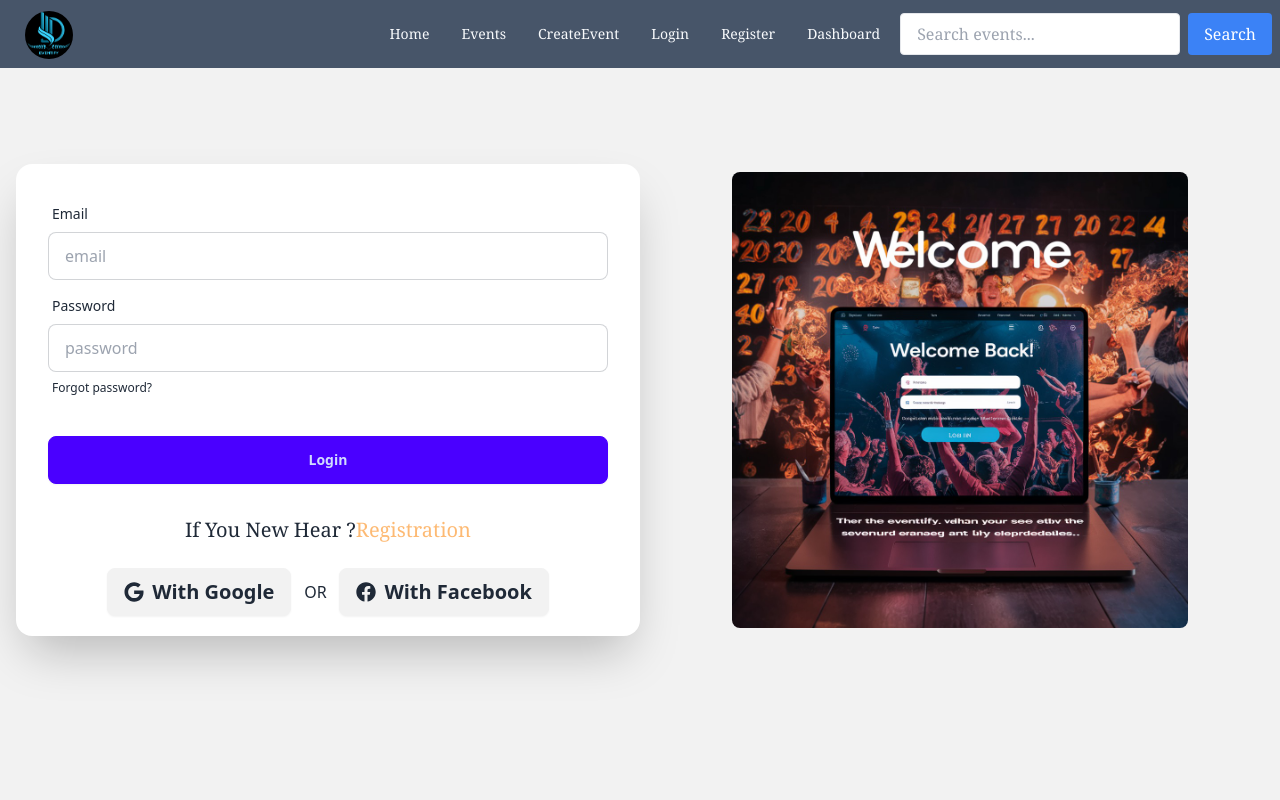
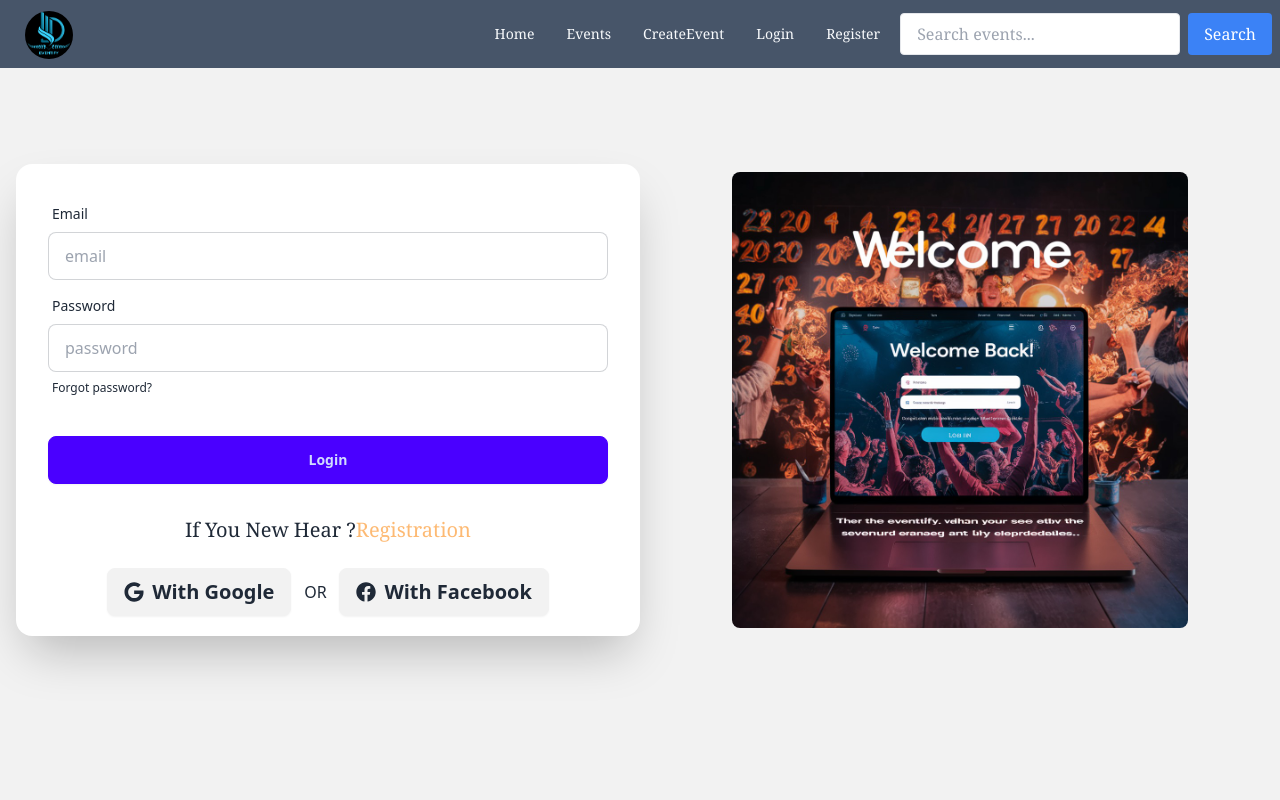
Before and after one commit to abuhanifornob/eventify_clinet, a React (Vite) app: page /login in a window 1280 px wide. Shown: the top 800 px of the page. Built offline with nearby package versions, Linux system fonts and the light colour scheme; no server answers.

Commit message:
Logout State

```diff
--- a/src/components/Navbar.jsx
+++ b/src/components/Navbar.jsx
@@ -99,9 +99,11 @@ const Navbar = () => {
               </>
             )}
 
-            <li>
-              <Link to={"/dashboard"}>Dashboard</Link>
-            </li>
+            {user && (
+              <li>
+                <Link to={"/dashboard"}>Dashboard</Link>
+              </li>
+            )}
           </ul>
           <div>
             <form onSubmit={handleSearch} className="flex">
--- a/src/layouts/ProfileLayout.jsx
+++ b/src/layouts/ProfileLayout.jsx
@@ -14,6 +14,7 @@ const ProfileLayout = () => {
   const handleChangePassword = async () => {
     await passworrReset(user.email).then(() => {
       toast.success(`Please check your email: ${user.email}`);
+      handleLogout();
       navigate("/");
     });
   };
```
